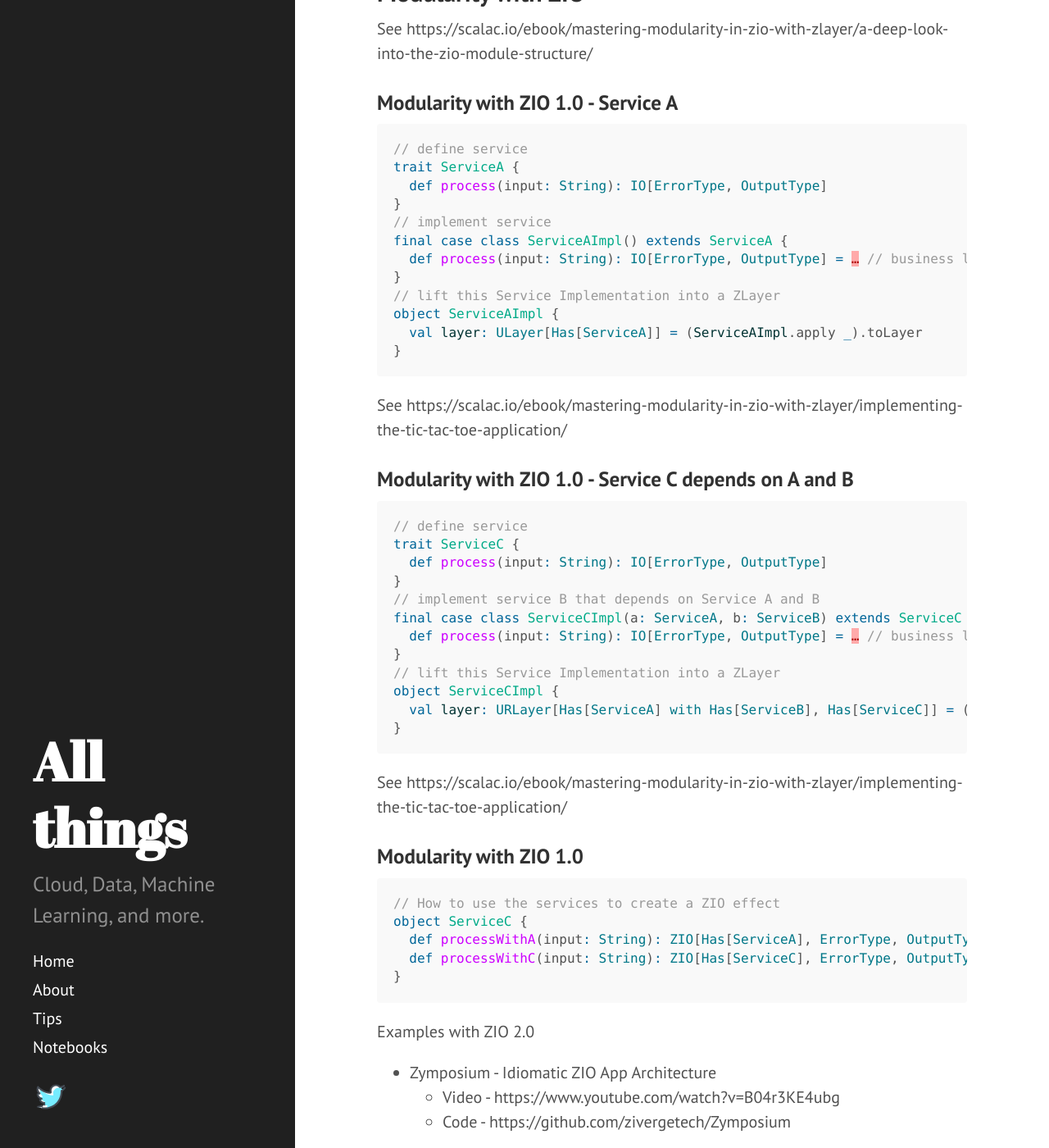
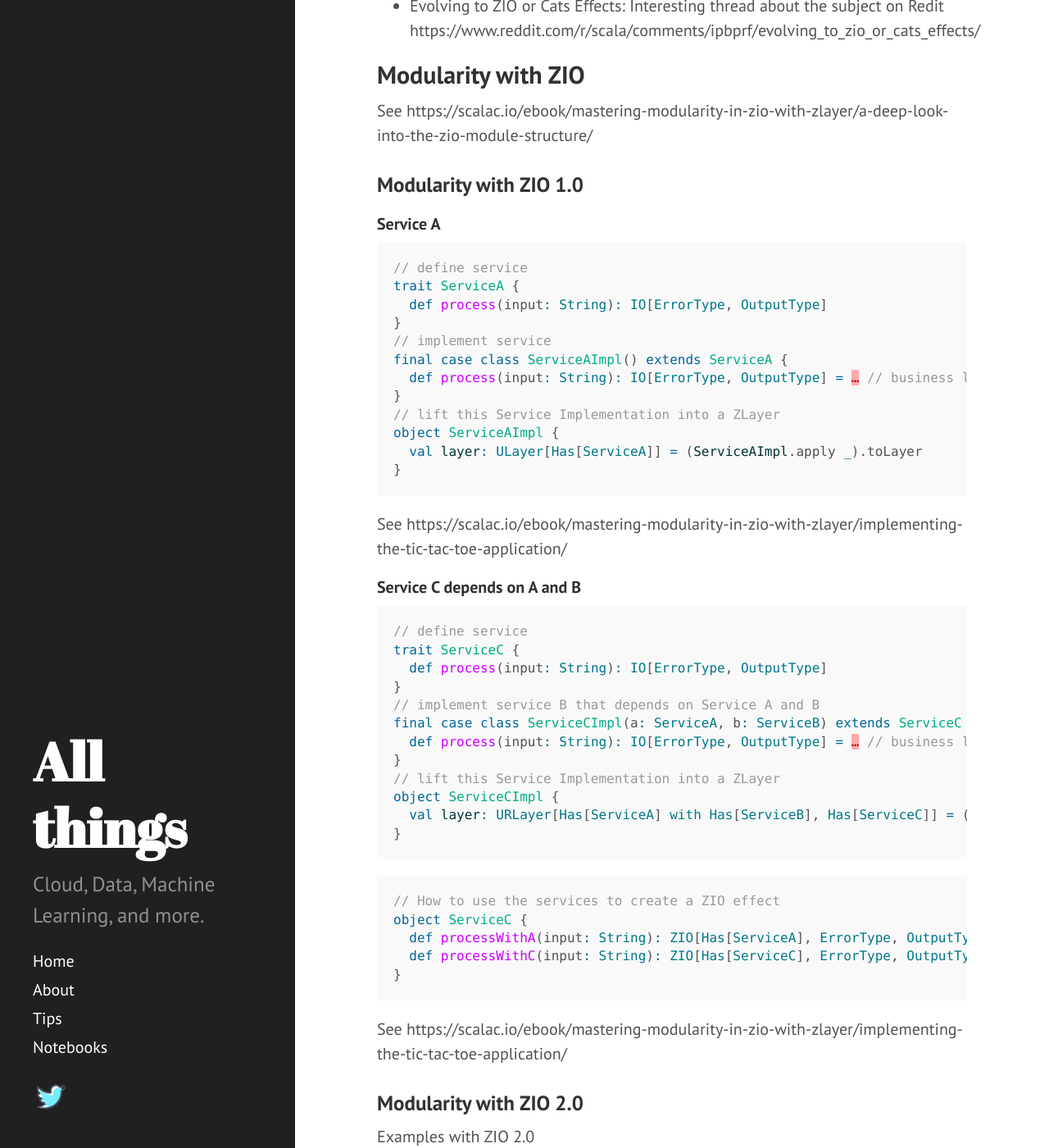
Before and after one commit to dzlab/dzlab.github.io, a Jekyll site: the page built from _posts/2022-08-28-zio-intro.md, in a window 1280 px wide and 1400 px high, scrolled down 1573 px. Shown: the whole window at 82% size. Built offline with Jekyll 4.4.1, drawn with Linux system fonts in a browser that asks for light colours; nearby versions of some CDN libraries; a script that is not in the unit is left out; the table of contents is made by our own code; some of the changed text lies outside the part shown.

Commit message:
Update 2022-08-28-zio-intro.md

````diff
--- a/_posts/2022-08-28-zio-intro.md
+++ b/_posts/2022-08-28-zio-intro.md
@@ -33,7 +33,8 @@ Equivalent functionality can be achieved with concurrency primitives from ZIO/FS
 
 See https://scalac.io/ebook/mastering-modularity-in-zio-with-zlayer/a-deep-look-into-the-zio-module-structure/
 
-### Modularity with ZIO 1.0 - Service A
+### Modularity with ZIO 1.0
+#### Service A
 ```scala
 // define service
 trait ServiceA {
@@ -51,7 +52,7 @@ object ServiceAImpl {
 
 See https://scalac.io/ebook/mastering-modularity-in-zio-with-zlayer/implementing-the-tic-tac-toe-application/
 
-### Modularity with ZIO 1.0 - Service C depends on A and B
+#### Service C depends on A and B
 
 ```scala
 // define service
@@ -68,10 +69,6 @@ object ServiceCImpl {
 }
 ```
 
-See https://scalac.io/ebook/mastering-modularity-in-zio-with-zlayer/implementing-the-tic-tac-toe-application/
-
-### Modularity with ZIO 1.0
-
 ```scala
 // How to use the services to create a ZIO effect
 object ServiceC {
@@ -80,8 +77,11 @@ object ServiceC {
 }
 ```
 
+See https://scalac.io/ebook/mastering-modularity-in-zio-with-zlayer/implementing-the-tic-tac-toe-application/
+
+### Modularity with ZIO 2.0
+
 Examples with ZIO 2.0
-
 
 - Zymposium - Idiomatic ZIO App Architecture
   - Video - https://www.youtube.com/watch?v=B04r3KE4ubg
@@ -127,7 +127,8 @@ for {
 
 And more: https://zio.dev/overview/overview_basic_concurrency
 
-## Resources with ZIO with ZManaged (old way)
+## Resources with ZIO
+### Old way with ZManaged
 
 ```scala
 // managing resources using ZManaged (old way)
@@ -144,7 +145,7 @@ for {
 
 And more: https://www.youtube.com/watch?v=PIu6YH2DVZM
 
-## Resources with ZIO with Scope (new way)
+### New way with Scope
 
 ```scala
 // managing resources using dynamic Scopes (new way)
````
